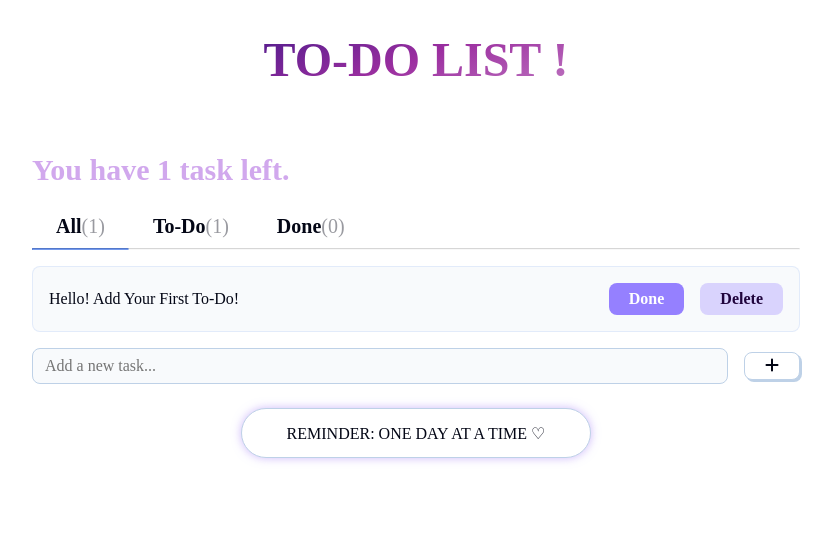
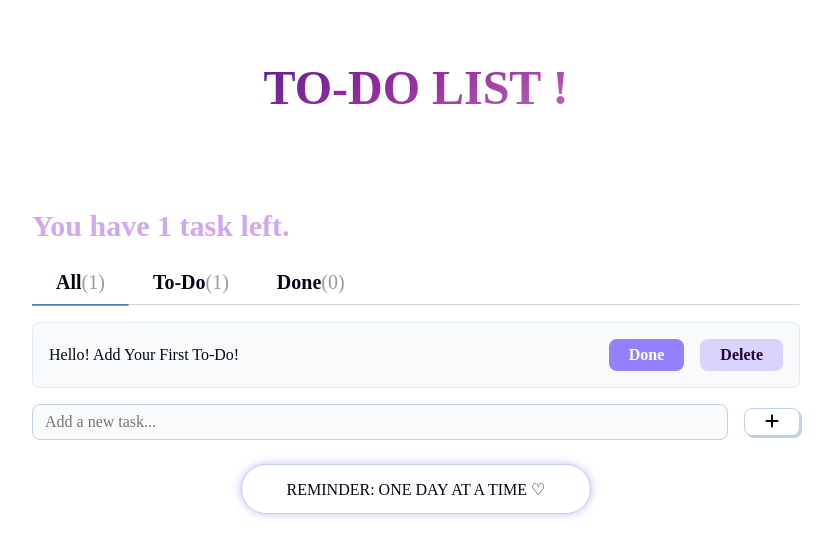
Before and after one commit to anushkameena12/One-Step-Closer, a React (Vite) app: page / in a window 1280 px wide. Shown: the top 556 px of the page, without its empty margins (224-1057 px from the left). Built offline with nearby package versions, Linux system fonts and the light colour scheme; a web font is replaced by a local one.

Commit message:
Styling changes

```diff
--- a/src/index.css
+++ b/src/index.css
@@ -22,7 +22,8 @@
   padding-top: 1rem;
   padding-bottom: 1rem;
   margin-top: 1rem;
-  white-space: nowrap;
+  /* white-space: nowrap; */
+  line-height: 5rem;
 
 
 
```
Also changed, not shown: public/images/Screenshot (168).png (renamed from public/images/overview.png).
